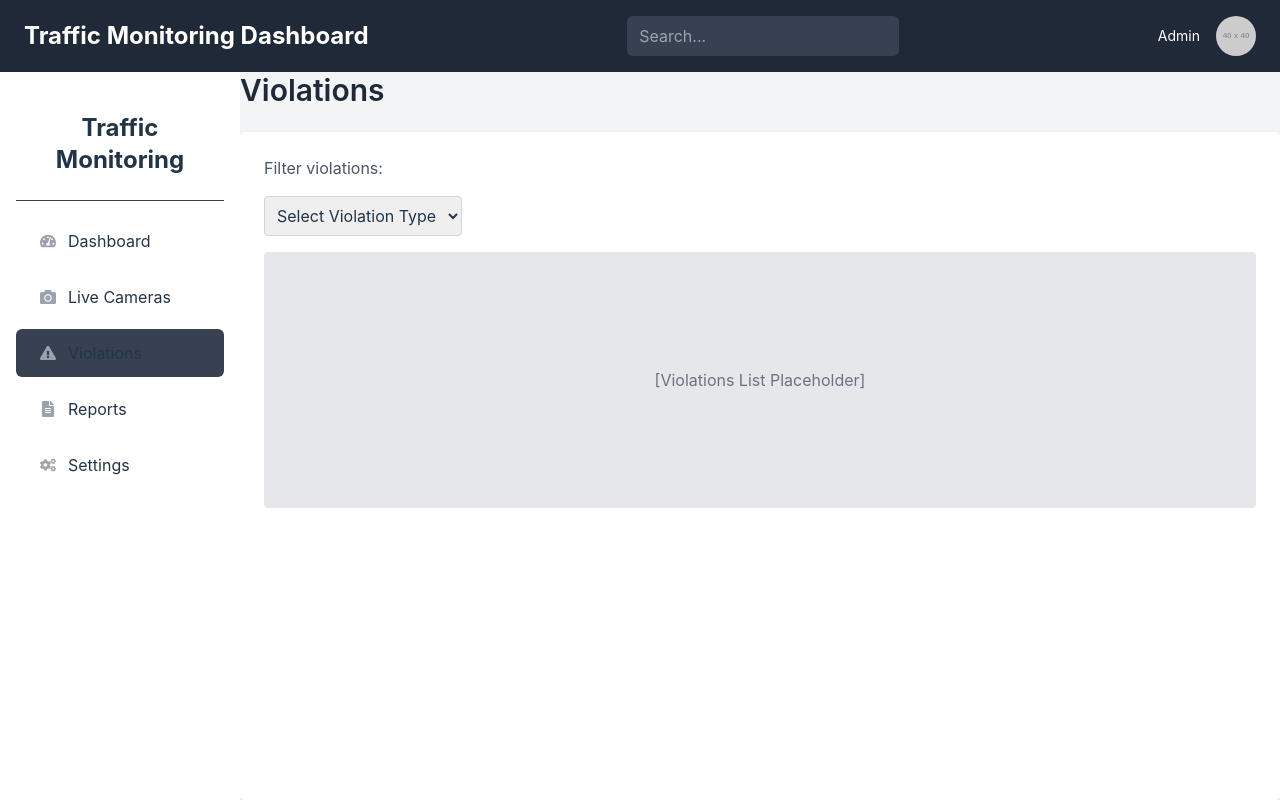
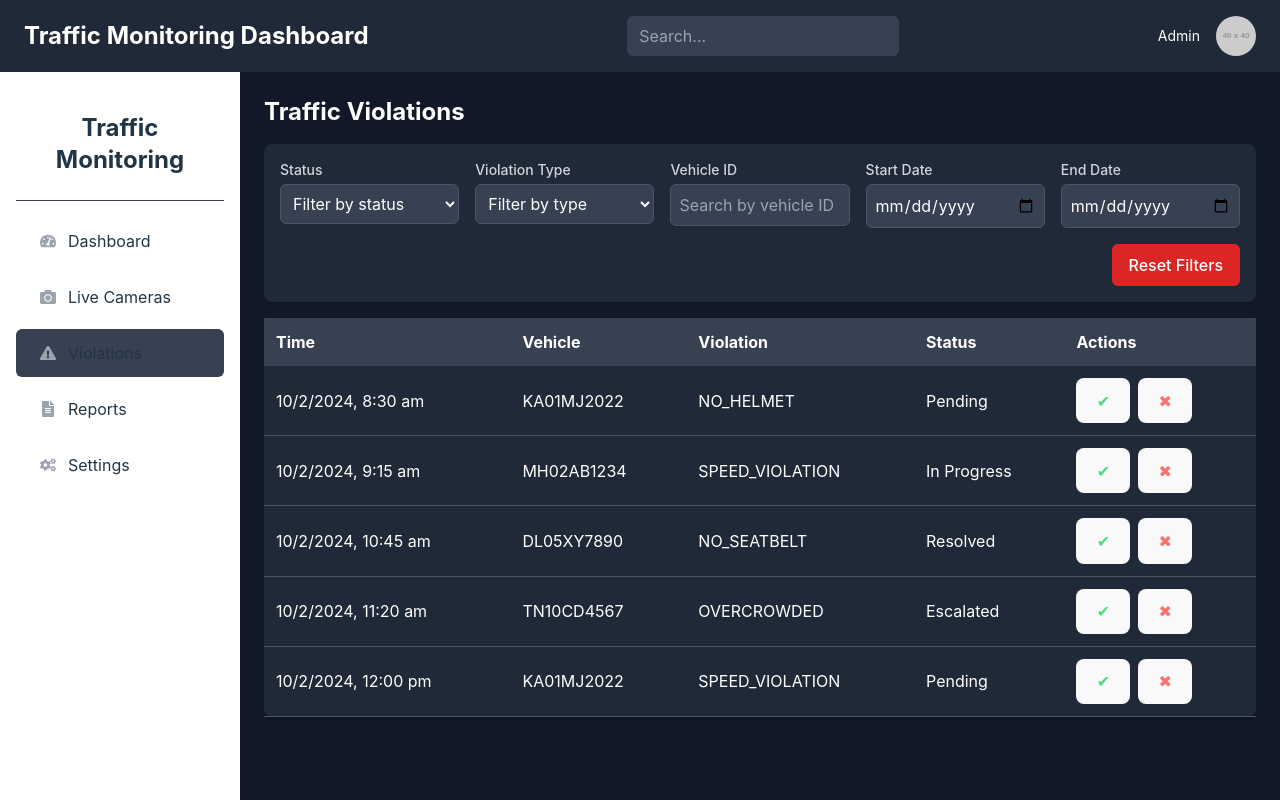
Before and after one commit to ridin2002/Traffic-monitoring, a React (Vite) app in the folder traffic_monitoring_frontend/: page / in a window 1280 px wide. Both pictures are taken after a click on the item "Violations". Built offline with nearby package versions, Linux system fonts and the light colour scheme.

Commit message:
added Violation.jsx

```diff
--- a/traffic_monitoring_frontend/src/components/Violations.jsx
+++ b/traffic_monitoring_frontend/src/components/Violations.jsx
@@ -1,23 +1,152 @@
-import React from "react";
+import React, { useState } from 'react';
+import violationsData from '../data/Violation.json';
+
 
 const Violations = () => {
+  const [filters, setFilters] = useState({
+    status: '',
+    violationType: '',
+    vehicleId: '',
+    startDate: '',
+    endDate: '',
+  });
+
+  const handleFilterChange = (e) => {
+    setFilters({
+      ...filters,
+      [e.target.name]: e.target.value,
+    });
+  };
+
+  const filteredData = violationsData.filter((violation) => {
+    const matchesStatus = filters.status ? violation.status.includes(filters.status) : true;
+    const matchesViolationType = filters.violationType
+      ? violation.violation.includes(filters.violationType)
+      : true;
+    const matchesVehicleId = filters.vehicleId ? violation.vehicle.includes(filters.vehicleId) : true;
+
+    // Date range filtering logic
+    const violationDate = new Date(violation.time);
+    const matchesStartDate = filters.startDate ? violationDate >= new Date(filters.startDate) : true;
+    const matchesEndDate = filters.endDate ? violationDate <= new Date(filters.endDate) : true;
+
+    return matchesStatus && matchesViolationType && matchesVehicleId && matchesStartDate && matchesEndDate;
+  });
+
   return (
-    <div className="h-full w-full flex flex-col">
-      <h1 className="text-3xl font-semibold text-gray-800 mb-6">Violations</h1>
-      <div className="bg-white rounded shadow flex-1 p-6">
-        <p className="text-gray-600 mb-4">Filter violations:</p>
-        <select
-          className="p-2 border border-gray-300 rounded"
-          onChange={(e) => console.log("Filter selected:", e.target.value)}
-        >
-          <option value="">Select Violation Type</option>
-          <option value="speeding">Speeding</option>
-          <option value="seatbelt">Seatbelt Violation</option>
-          <option value="wrongParking">Wrong Parking</option>
-        </select>
-        <div className="bg-gray-200 h-64 mt-4 flex items-center justify-center rounded">
-          <span className="text-gray-500">[Violations List Placeholder]</span>
+    <div className="p-6 bg-gray-900 text-white h-screen">
+      <h2 className="text-2xl font-bold mb-4">Traffic Violations</h2>
+      {/* Filters Section */}
+      <div className="bg-gray-800 shadow rounded-lg p-4 mb-4">
+        <div className="grid grid-cols-5 gap-4">
+          <div>
+            <label className="block text-sm font-medium text-gray-300">Status</label>
+            <select
+              name="status"
+              value={filters.status}
+              onChange={handleFilterChange}
+              className="mt-1 block w-full p-2 bg-gray-700 text-white border border-gray-600 rounded-md shadow-sm focus:ring-blue-500 focus:border-blue-500"
+            >
+              <option value="">Filter by status</option>
+              <option value="Pending">Pending</option>
+              <option value="In Progress">In Progress</option>
+              <option value="Resolved">Resolved</option>
+              <option value="Escalated">Escalated</option>
+            </select>
+          </div>
+          <div>
+            <label className="block text-sm font-medium text-gray-300">Violation Type</label>
+            <select
+              name="violationType"
+              value={filters.violationType}
+              onChange={handleFilterChange}
+              className="mt-1 block w-full p-2 bg-gray-700 text-white border border-gray-600 rounded-md shadow-sm focus:ring-blue-500 focus:border-blue-500"
+            >
+              <option value="">Filter by type</option>
+              <option value="NO_HELMET">No Helmet</option>
+              <option value="NO_SEATBELT">No Seatbelt</option>
+              <option value="OVERCROWDED">Overcrowded</option>
+              <option value="SPEED_VIOLATION">Speed Violation</option>
+              <option value="RED_LIGHT">Red Light</option>
+              <option value="WRONG_WAY">Wrong Way</option>
+            </select>
+          </div>
+          <div>
+            <label className="block text-sm font-medium text-gray-300">Vehicle ID</label>
+            <input
+              type="text"
+              name="vehicleId"
+              value={filters.vehicleId}
+              onChange={handleFilterChange}
+              placeholder="Search by vehicle ID"
+              className="mt-1 block w-full p-2 bg-gray-700 text-white border border-gray-600 rounded-md shadow-sm focus:ring-blue-500 focus:border-blue-500"
+            />
+          </div>
+          <div>
+            <label className="block text-sm font-medium text-gray-300">Start Date</label>
+            <input
+              type="date"
+              name="startDate"
+              value={filters.startDate}
+              onChange={handleFilterChange}
+              className="mt-1 block w-full p-2 bg-gray-700 text-white border border-gray-600 rounded-md shadow-sm focus:ring-blue-500 focus:border-blue-500"
+            />
+          </div>
+          <div>
+            <label className="block text-sm font-medium text-gray-300">End Date</label>
+            <input
+              type="date"
+              name="endDate"
+              value={filters.endDate}
+              onChange={handleFilterChange}
+              className="mt-1 block w-full p-2 bg-gray-700 text-white border border-gray-600 rounded-md shadow-sm focus:ring-blue-500 focus:border-blue-500"
+            />
+          </div>
         </div>
+        <div className="text-right mt-4">
+          <button
+            onClick={() =>
+              setFilters({
+                status: '',
+                violationType: '',
+                vehicleId: '',
+                startDate: '',
+                endDate: '',
+              })
+            }
+            className="bg-red-600 text-white py-2 px-4 rounded-md hover:bg-red-700"
+          >
+            Reset Filters
+          </button>
+        </div>
+      </div>
+      {/* Table Section */}
+      <div className="bg-gray-800 shadow rounded-lg">
+        <table className="table-auto w-full text-left text-white">
+          <thead>
+            <tr className="bg-gray-700">
+              <th className="p-3">Time</th>
+              <th className="p-3">Vehicle</th>
+              <th className="p-3">Violation</th>
+              <th className="p-3">Status</th>
+              <th className="p-3">Actions</th>
+            </tr>
+          </thead>
+          <tbody>
+            {filteredData.map((violation, index) => (
+              <tr key={index} className="border-b border-gray-600 hover:bg-gray-700">
+                <td className="p-3">{violation.time}</td>
+                <td className="p-3">{violation.vehicle}</td>
+                <td className="p-3">{violation.violation}</td>
+                <td className="p-3">{violation.status}</td>
+                <td className="p-3">
+                  <button className="text-green-400 mr-2">✔</button>
+                  <button className="text-red-400">✖</button>
+                </td>
+              </tr>
+            ))}
+          </tbody>
+        </table>
       </div>
     </div>
   );
--- /dev/null
+++ b/traffic_monitoring_frontend/src/data/Violation.json
@@ -0,0 +1,7 @@
+[
+    { "time": "10/2/2024, 8:30 am", "vehicle": "KA01MJ2022", "violation": "NO_HELMET", "status": "Pending" },
+    { "time": "10/2/2024, 9:15 am", "vehicle": "MH02AB1234", "violation": "SPEED_VIOLATION", "status": "In Progress" },
+    { "time": "10/2/2024, 10:45 am", "vehicle": "DL05XY7890", "violation": "NO_SEATBELT", "status": "Resolved" },
+    { "time": "10/2/2024, 11:20 am", "vehicle": "TN10CD4567", "violation": "OVERCROWDED", "status": "Escalated" },
+    { "time": "10/2/2024, 12:00 pm", "vehicle": "KA01MJ2022", "violation": "SPEED_VIOLATION", "status": "Pending" }
+  ]
```
